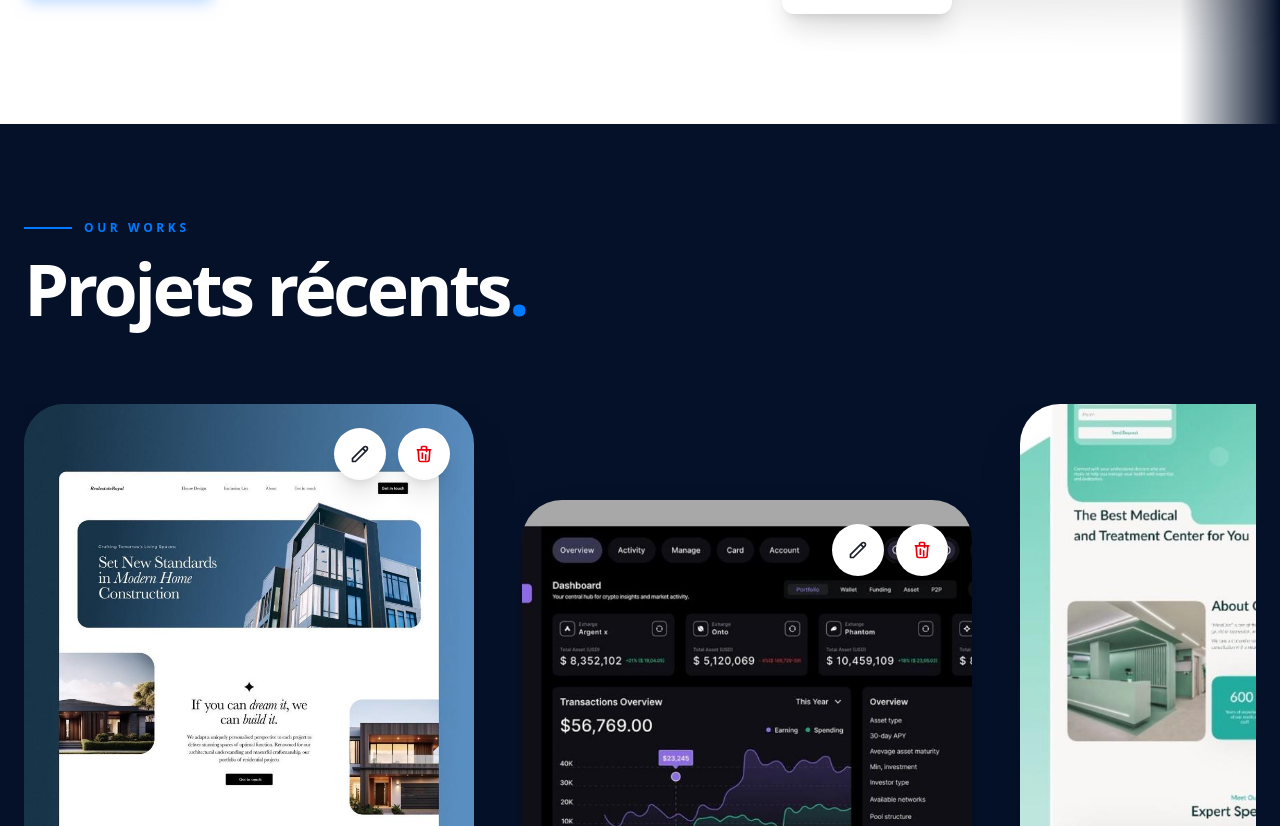
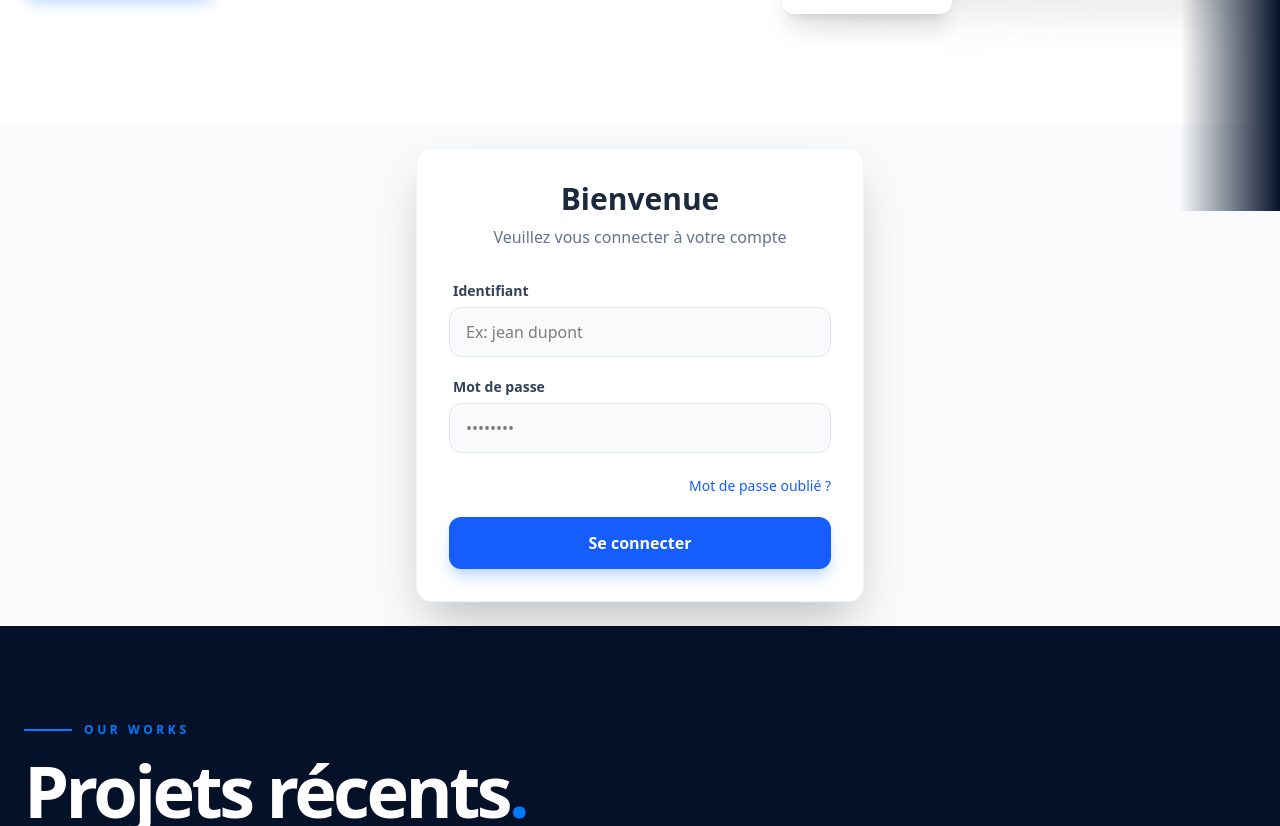
Before and after one commit to AGBLOGBAOWEL2005/Angular_Portfolio, an Angular app: page / in a window 1280 px wide. Shown: the part 589-1415 px from the top of the page. Built offline with nearby package versions, Linux system fonts and the light colour scheme.

Commit message:
Initial commit

```diff
--- a/src/app/app.html
+++ b/src/app/app.html
@@ -1,4 +1,5 @@
 <app-header></app-header>
 <app-hero></app-hero>
+<app-connecter></app-connecter>
 <app-portfolio></app-portfolio>
 <app-footer></app-footer>
--- a/src/app/app.ts
+++ b/src/app/app.ts
@@ -4,10 +4,10 @@ import { Header } from '../components/header/header';
 import { Hero } from '../components/hero/hero';
 import { Portfolio } from '../components/portfolio/portfolio';
 import { Footer } from '../components/footer/footer';
-
+import { Connecter } from '../components/connecter/connecter';
 @Component({
   selector: 'app-root',
-  imports: [RouterOutlet,Header,Hero,Portfolio,Footer],
+  imports: [RouterOutlet,Header,Connecter,Hero,Portfolio,Footer],
   templateUrl: './app.html',
   styleUrl: './app.css'
 })
```
